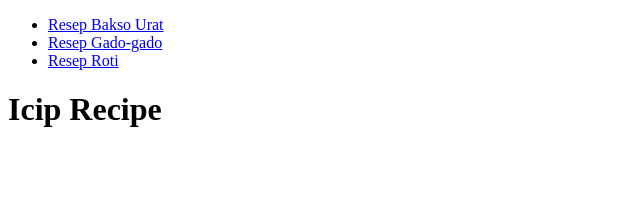
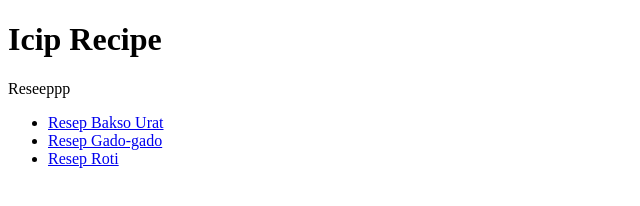
Before and after one commit to 82aditya/basic-web, a plain HTML site: page index.html in a window 1280 px wide. Shown: the whole page, without its empty margins (0-640 px from the left). Drawn offline with Linux system fonts and the light colour scheme.

Commit message:
Add some text

```diff
--- a/index.html
+++ b/index.html
@@ -3,14 +3,15 @@
     <head>
         <meta charset="UTF-8">
         <title>Basic Webpage</title>
+    </head>
+
+    <body>
+        <h1>Icip Recipe</h1>
+        <p>Reseeppp</p>
         <ul>
             <li><a href="recipes/bakso.html">Resep Bakso Urat</a></li>
             <li><a href="recipes/gadogado.html">Resep Gado-gado</a></li>
             <li><a href="recipes/roti.html">Resep Roti</a></li>
         </ul>
-    </head>
-
-    <body>
-        <h1>Icip Recipe</h1>
     </body>
 </html>
```
